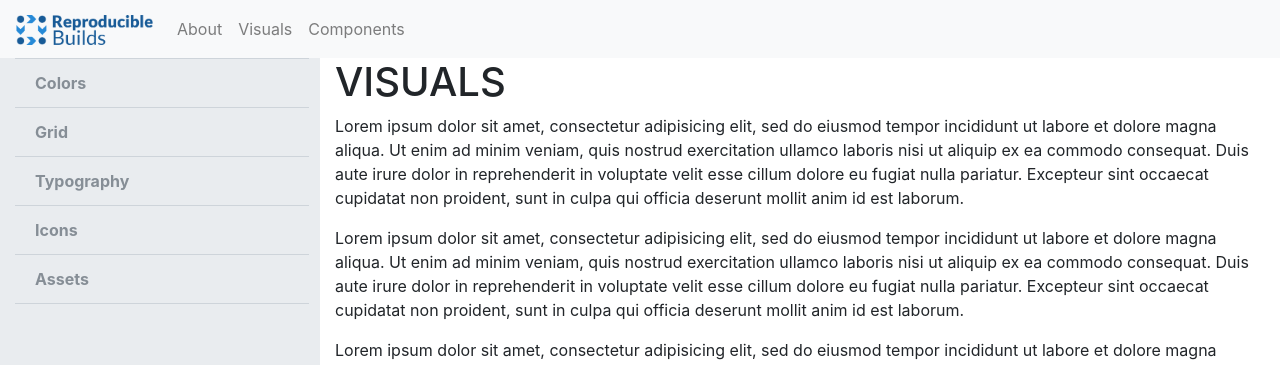
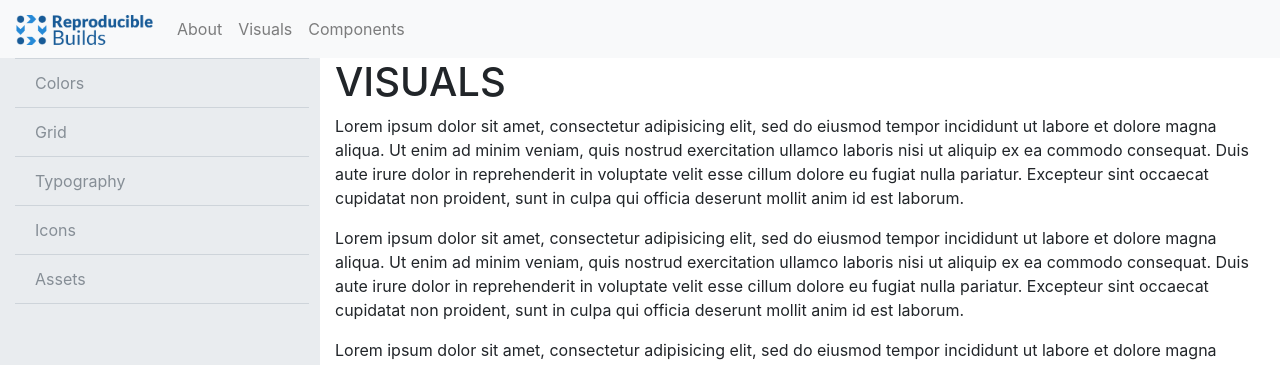
Before and after one commit to uracreative/reproducible-builds-styleguide, a Jekyll site: the page built from visuals.md, in a window 1280 px wide. Shown: the top 365 px of the page. Built offline with Jekyll 4.4.1, drawn with Linux system fonts in a browser that asks for light colours; some web fonts are replaced.

Commit message:
visuals complete

```diff
--- a/assets/styles/layout.scss
+++ b/assets/styles/layout.scss
@@ -24,7 +24,7 @@
 
 .sidebar__link {
   color: $oc-gray-6 !important;
-  font-weight: bold !important;
+  // font-weight: bold !important;
   text-decoration: none !important;
   &:hover {
     color: $oc-gray-8 !important;
```
